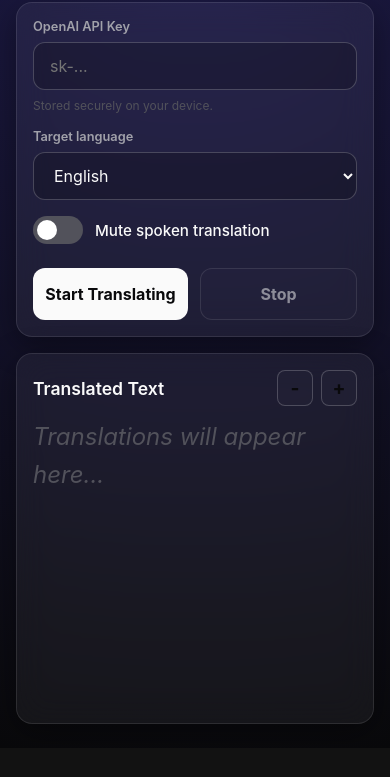
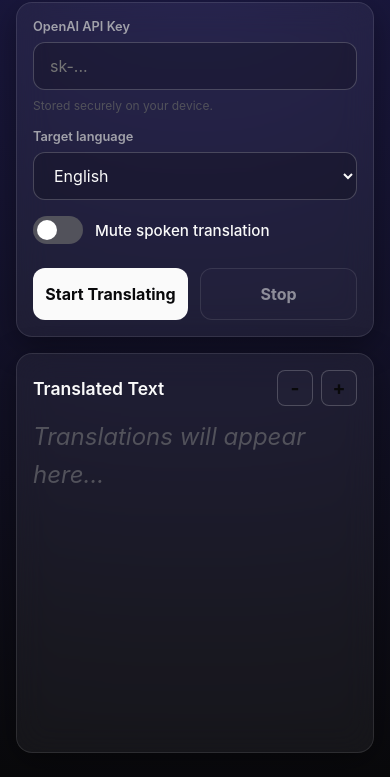
Before and after one commit to Spudhead/Translator-phone, a website: page index.html in a window 390 px wide. Shown: the part 96-873 px from the top of the page. Before the commit the page ends 844 px from the top, so only its background shows below. Drawn offline with Linux system fonts and the light colour scheme.

Commit message:
Fix collapsed text box on small screens

```diff
--- a/styles.css
+++ b/styles.css
@@ -21,13 +21,12 @@
 
 html, body {
   margin: 0;
-  height: 100%;
-  overflow: hidden;
 }
 
 body {
   display: flex;
   flex-direction: column;
+  min-height: 100dvh;
   background: radial-gradient(circle at top, #1e1b4b 0%, var(--bg) 100%);
   color: var(--ink);
   font-family: -apple-system, BlinkMacSystemFont, "Segoe UI", Roboto, Helvetica, Arial, sans-serif;
@@ -44,7 +43,6 @@ button, input, select { font: inherit; }
   max-width: 800px;
   margin: 0 auto;
   padding: 16px 16px 24px;
-  overflow: hidden;
 }
 
 .hero {
@@ -146,7 +144,7 @@ article {
   flex: 1;
   display: flex;
   flex-direction: column;
-  min-height: 0;
+  min-height: 400px;
 }
 
 .dock-section {
```
